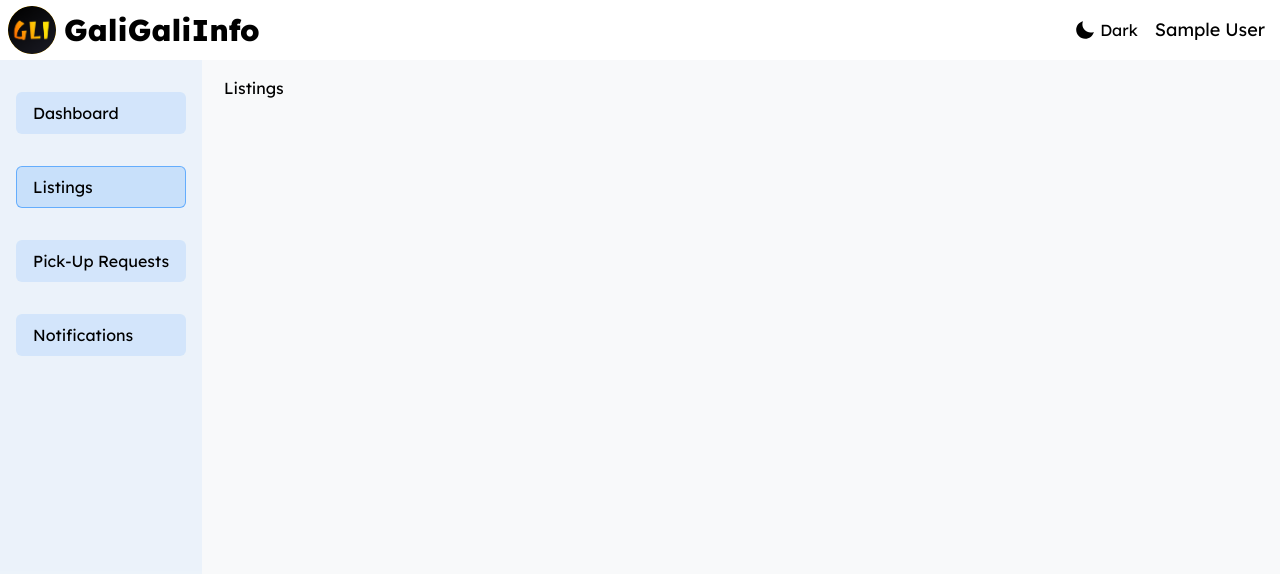
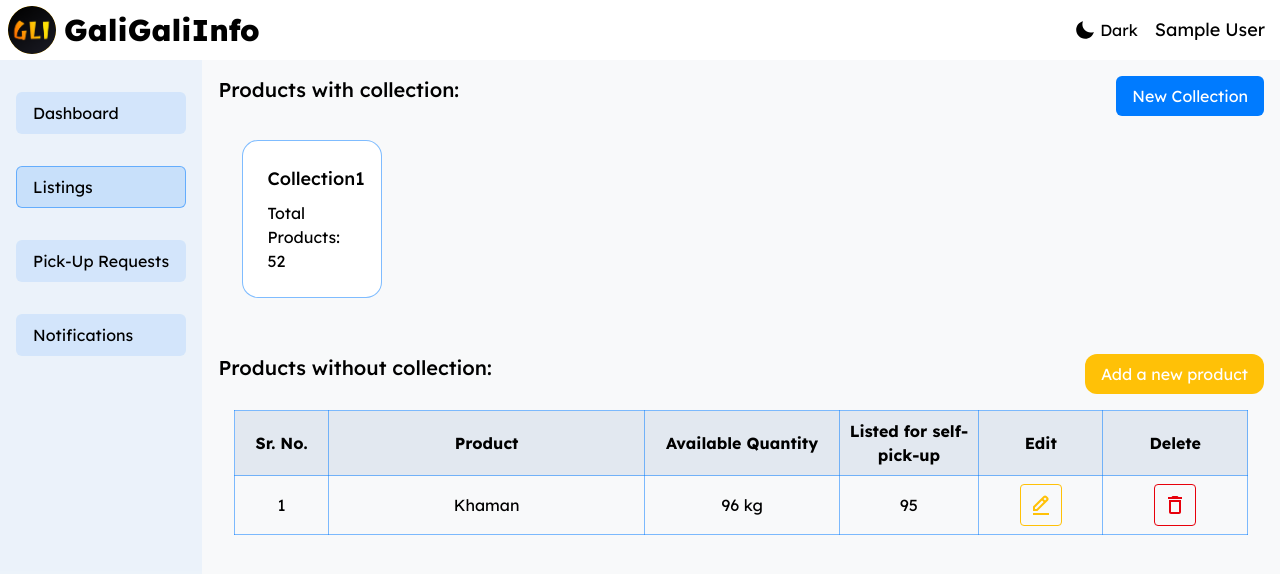
Before and after one commit to corenitin/gali-gali-info, a React (Vite) app in the folder client/: page /business/listings in a window 1280 px wide. Shown: the top 574 px of the page. Built offline with nearby package versions, Linux system fonts and the light colour scheme; no server answers; sample sign-in values are in the browser's storage.

Commit message:
feat: add NewCollectionDialog component for creating collections; update Listings page layout and functionality

```diff
--- a/client/src/components/BusinessLayout.jsx
+++ b/client/src/components/BusinessLayout.jsx
@@ -6,7 +6,7 @@ function BusinessLayout() {
   return (
     <div className="flex">
       <Sidebar />
-      <div className="m-4 lg:ml-56">
+      <div className="lg:ml-[12.65rem]">
         <Outlet />
       </div>
     </div>
--- a/client/src/components/index.js
+++ b/client/src/components/index.js
@@ -8,6 +8,7 @@ import Navbar from "./Navbar";
 import ProtectedRoute from "./ProtectedRoute";
 import Sidebar from "./Sidebar";
 import Test from "./Test";
+
 
 export {
     Test,
--- /dev/null
+++ b/client/src/container/Listings/NewCollectionDialog.jsx
@@ -0,0 +1,28 @@
+import React, { useState } from "react";
+import { IoCloseCircle, IoCloseCircleOutline } from "react-icons/io5";
+
+function NewCollectionDialog({ setDialogOpen }) {
+  const [ closeDark, setCloseDark ] = useState(<IoCloseCircleOutline size={32}/>);
+
+  return (
+    <div className="h-[calc(100vh-3.8rem)] w-[calc(100vw-12.65rem)] absolute bg-dark/30 flex justify-center items-center">
+      <div className="relative w-96 h-52 bg-white rounded-3xl px-12 py-8 flex flex-col justify-evenly items-center">
+        <button
+          onMouseEnter={() => setCloseDark(<IoCloseCircle size={32} />)}
+          onMouseLeave={() => setCloseDark(<IoCloseCircleOutline size={32} />)}
+          onClick={() => setDialogOpen(false)}
+          className="absolute top-2 right-2 cursor-pointer">
+            {closeDark}
+        </button>
+        <input
+          type="text"
+          placeholder="Enter collection name"
+          className="input w-full"
+        />
+        <button className="w-fit">Create</button>
+      </div>
+    </div>
+  );
+}
+
+export default NewCollectionDialog;
--- a/client/src/container/index.js
+++ b/client/src/container/index.js
@@ -1,7 +1,9 @@
 import BusinessRegister from "./Register/BusinessRegister";
 import IndividualRegister from "./Register/IndividualRegister";
+import NewCollectionDialog from "../container/Listings/NewCollectionDialog";
 
 export {
     IndividualRegister,
     BusinessRegister,
+    NewCollectionDialog,
 }
--- a/client/src/index.css
+++ b/client/src/index.css
@@ -14,6 +14,7 @@
     --color-footer: #000F1F;
 
     --breakpoint-xs: 475px;
+    --breakpoint-3xl: 1575px;
 }
 
 body {
@@ -86,7 +87,7 @@ body::-webkit-scrollbar-thumb:hover {
 }
 
 .head-3 {
-    @apply font-medium
+    @apply text-lg font-medium
 }
 
 .input {
@@ -101,6 +102,13 @@ body::-webkit-scrollbar-thumb:hover {
     @apply max-w-fit sm:max-w-80 w-full bg-primary text-light px-4 py-2 rounded-md block mx-auto cursor-pointer hover:bg-primary-dark
 }
 
+.btn {
+    @apply w-fit bg-primary text-light px-4 py-2 rounded-md cursor-pointer hover:bg-primary-dark
+}
+.btn-1 {
+    @apply w-fit bg-secondary px-4 py-2 text-light rounded-xl cursor-pointer
+}
+
 .hover-border {
     @apply cursor-pointer hover:bg-primary/15 hover:dark:bg-primary/15 px-3 py-2 rounded-full border border-transparent hover:border-primary/50 hover:dark:border-primary/50 duration-300 transition-all
 }
@@ -108,3 +116,11 @@ body::-webkit-scrollbar-thumb:hover {
 .container-2 {
     @apply h-fit rounded-xl border p-8 flex flex-col gap-4
 }
+
+.card {
+    @apply bg-light dark:bg-dark hover:bg-primary/1 border border-primary/50 hover:border-primary p-6 rounded-2xl flex flex-col gap-2 cursor-pointer hover:shadow-md hover:shadow-blue-shadow/25
+}
+
+.table-deco {
+    @apply p-2 border border-primary/50
+}
--- a/client/src/pages/Business/Listings.jsx
+++ b/client/src/pages/Business/Listings.jsx
@@ -1,9 +1,211 @@
-import React from 'react'
+import React, { useState } from "react";
+import { NewCollectionDialog } from "../../container";
+import { BiEditAlt, BiSolidEditAlt } from "react-icons/bi";
+import { MdDeleteOutline, MdDelete } from "react-icons/md";
 
 function Listings() {
+  const collections = [
+    {
+      title: "Collection1",
+      noOfProducts: 52,
+    },
+    // {
+    //   title: "Collection2",
+    //   noOfProducts: 32,
+    // },
+    // {
+    //   title: "Collection3",
+    //   noOfProducts: 12,
+    // },
+    // {
+    //   title: "Collection4",
+    //   noOfProducts: 12,
+    // },
+    // {
+    //   title: "Collection5",
+    //   noOfProducts: 12,
+    // },
+    // {
+    //   title: "Collection6",
+    //   noOfProducts: 12,
+    // },
+    // {
+    //   title: "Collection6",
+    //   noOfProducts: 12,
+    // },
+    // {
+    //   title: "Collection6",
+    //   noOfProducts: 12,
+    // },
+    // {
+    //   title: "Collection6",
+    //   noOfProducts: 12,
+    // },
+    // {
+    //   title: "Collection6",
+    //   noOfProducts: 12,
+    // },
+    // {
+    //   title: "Collection6",
+    //   noOfProducts: 12,
+    // },
+    // {
+    //   title: "Collection6",
+    //   noOfProducts: 12,
+    // },
+  ];
+
+  const products = [
+    {
+      image:
+        "https://cdn2.foodviva.com/static-content/food-images/snacks-recipes/khaman-dhokla-recipe/khaman-dhokla-recipe.jpg",
+      name: "Khaman",
+      avail: 96,
+      availQtyUnit: "kg",
+      views: 1100,
+      listed: 95,
+      id: "adwef4kruiwfbw4byrv",
+    },
+    // {
+    //   image:
+    //     "https://cdn2.foodviva.com/static-content/food-images/snacks-recipes/khaman-dhokla-recipe/khaman-dhokla-recipe.jpg",
+    //   name: "Khaman",
+    //   avail: 96,
+    //   availQtyUnit: "kg",
+    //   views: 1100,
+    //   listed: 95,
+    //   id: "adwef4kruiwfbw4byrv",
+    // },
+    // {
+    //   image:
+    //     "https://cdn2.foodviva.com/static-content/food-images/snacks-recipes/khaman-dhokla-recipe/khaman-dhokla-recipe.jpg",
+    //   name: "Khaman",
+    //   avail: 96,
+    //   availQtyUnit: "kg",
+    //   views: 1100,
+    //   listed: 95,
+    //   id: "adwef4kruiwfbw4byrv",
+    // },
+    // {
+    //   image:
+    //     "https://cdn2.foodviva.com/static-content/food-images/snacks-recipes/khaman-dhokla-recipe/khaman-dhokla-recipe.jpg",
+    //   name: "Khaman",
+    //   avail: 96,
+    //   availQtyUnit: "kg",
+    //   views: 1100,
+    //   listed: 95,
+    //   id: "adwef4kruiwfbw4byrv",
+    // },
+    // {
+    //   image:
+    //     "https://cdn2.foodviva.com/static-content/food-images/snacks-recipes/khaman-dhokla-recipe/khaman-dhokla-recipe.jpg",
+    //   name: "Khaman",
+    //   avail: 96,
+    //   availQtyUnit: "kg",
+    //   views: 1100,
+    //   listed: 95,
+    //   id: "adwef4kruiwfbw4byrv",
+    // },
+    // {
+    //   image:
+    //     "https://cdn2.foodviva.com/static-content/food-images/snacks-recipes/khaman-dhokla-recipe/khaman-dhokla-recipe.jpg",
+    //   name: "Khaman",
+    //   avail: 96,
+    //   availQtyUnit: "kg",
+    //   views: 1100,
+    //   listed: 95,
+    //   id: "adwef4kruiwfbw4byrv",
+    // },
+  ];
+  const [dialogOpen, setDialogOpen] = useState(false);
+  const [edit, setEdit] = useState(<BiEditAlt size={24}/>);
+  const [deletebtn, setDeleteBtn] = useState(<MdDeleteOutline size={24}/>);
+
   return (
-    <div>Listings</div>
-  )
+    <div className="p-4 flex flex-col gap-8">
+      {dialogOpen && <NewCollectionDialog setDialogOpen={setDialogOpen} />}
+      <div className="flex flex-col">
+        <div className="flex flex-col xs:flex-row justify-between">
+          <h2 className="head-2">Products with collection:</h2>
+          <button onClick={() => setDialogOpen(true)} className="btn">
+            New Collection
+          </button>
+        </div>
+        <ul className="grid xs:grid-cols-2 sm:grid-cols-3 md:grid-cols-4 xl:grid-cols-6 2xl:grid-cols-7 gap-4 xs:gap-8 sm:gap-4 md:gap-8 p-2 xs:p-6 sm:p-2 md:p-6">
+          {collections.map((collection) => (
+            <li key={collection.title} className="card">
+              <h3 className="head-3">{collection.title}</h3>
+              <span>Total Products: {collection.noOfProducts}</span>
+            </li>
+          ))}
+        </ul>
+      </div>
+      <div className="">
+        <div className="flex flex-col xs:flex-row justify-between">
+          <h2 className="head-2">Products without collection:</h2>
+          <button className="btn-1">Add a new product</button>
+        </div>
+        <div className="flex px-0 xs:px-4 py-4">
+          <div className="overflow-x-auto w-80 xs:w-full">
+          <table className="w-full border-collapse border border-gray-300 ">
+            <thead className="bg-slate-200 dark:bg-slate-200/10">
+              <tr className="">
+                <th className="table-deco w-[30px]">Sr. No.</th>
+                <th className="table-deco w-[70px] xs:w-[100px] sm:w-[150px]">Product</th>
+                <th className="table-deco w-[60px]">Available Quantity</th>
+                <th className="table-deco w-[60px]">Listed for self-pick-up</th>
+                <th className="table-deco w-[30px]">Edit</th>
+                <th className="table-deco w-[40px]">Delete</th>
+              </tr>
+            </thead>
+            <tbody>
+              {products.length === 0 && (
+                <tr>
+                  <td colSpan="6" className="text-center p-4 text-gray-500">
+                    No products added yet!
+                  </td>
+                </tr>
+              )}
+              {products.map((product, index) => (
+                <tr key={index} className="text-center">
+                  <td className="table-deco">{index + 1}</td>
+                  <td className="table-deco h-full truncate">
+                    {/* <img
+                      src={product.image}
+                      alt={product.name}
+                      className="w-8 h-8 rounded-md"
+                    /> */}
+                    <span className="truncate">{product.name}</span>
+                  </td>
+                  <td className="table-deco">
+                    {product.avail} {product.availQtyUnit}
+                  </td>
+                  <td className="table-deco">{product.listed}</td>
+                  <td className="table-deco">
+                    <button
+                      // onMouseEnter={() => setEdit(<BiSolidEditAlt size={24}/>)}
+                      // onMouseLeave={() => setEdit(<BiEditAlt size={24}/>)}
+                      className="border border-secondary hover:bg-secondary/30 rounded text-secondary cursor-pointer p-2">
+                      {edit}
+                    </button>
+                  </td>
+                  <td className="table-deco">
+                  <button
+                      // onMouseEnter={() => setDeleteBtn(<MdDelete size={24} />)}
+                      // onMouseLeave={() => setDeleteBtn(<MdDeleteOutline size={24} />)}
+                      className="border border-red-600 hover:bg-red-600/30 rounded text-red-600 p-2 cursor-pointer">
+                      {deletebtn}
+                    </button>
+                  </td>
+                </tr>
+              ))}
+            </tbody>
+          </table>
+          </div>
+        </div>
+      </div>
+    </div>
+  );
 }
 
-export default Listings
+export default Listings;
```
